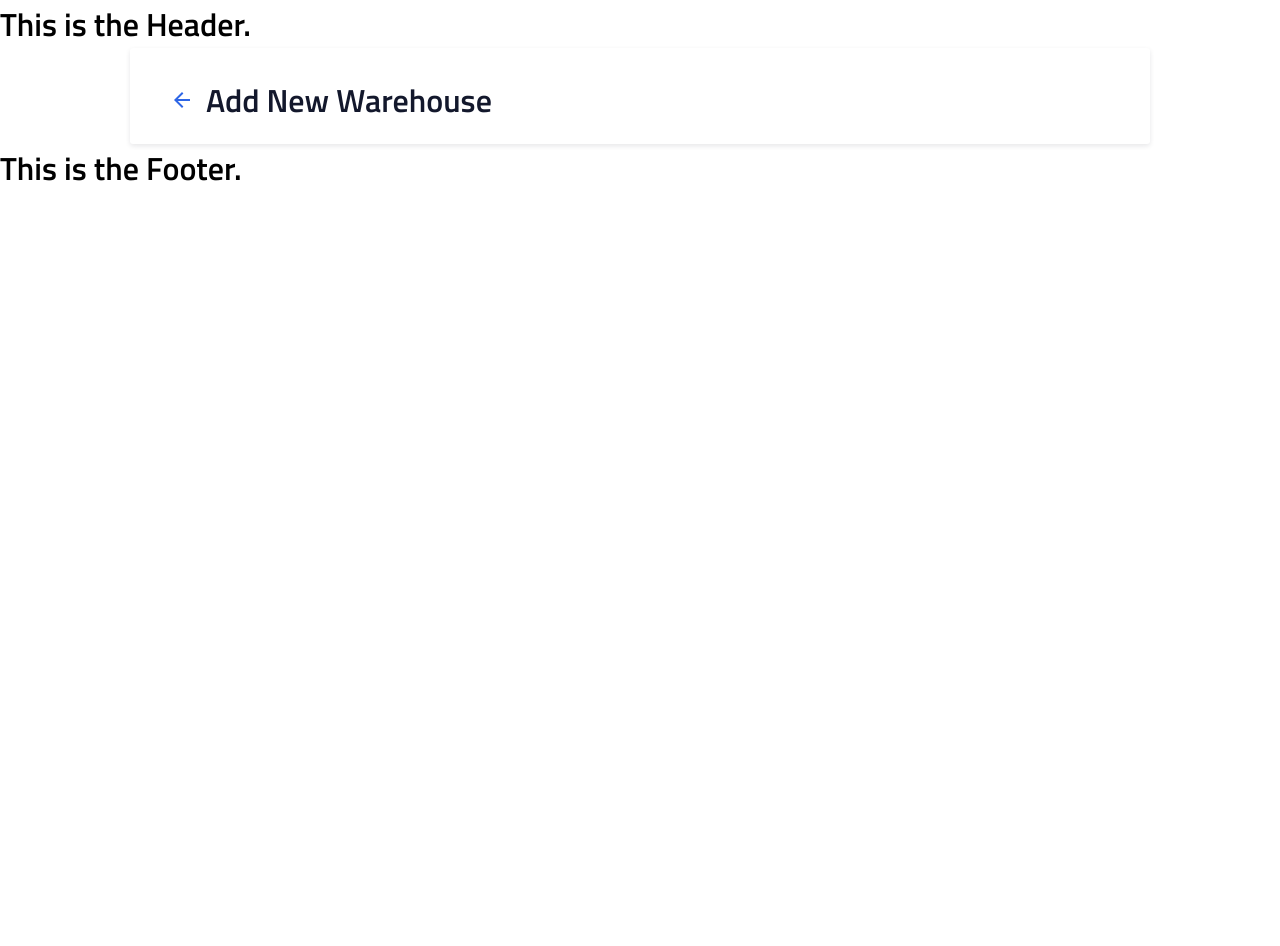
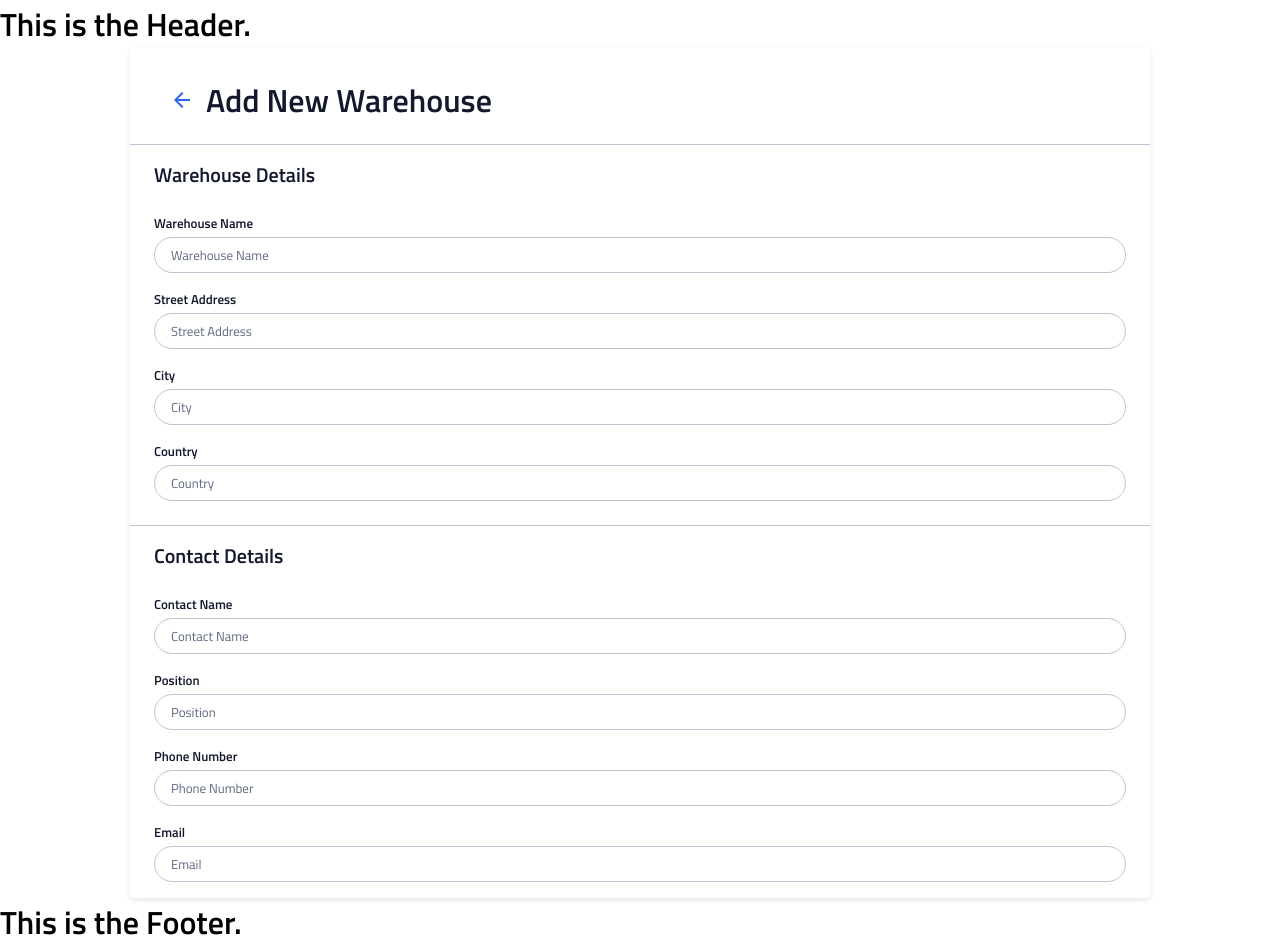
Before and after one commit to NasKhanaz/instock, a React (Create React App) app: page /warehouses/add in a window 1280 px wide. Before the commit the page ends 800 px from the top, so only its background shows below. Built offline with nearby package versions, Linux system fonts and the light colour scheme.

Commit message:
adds the 2 form field sections

```diff
--- a/src/pages/AddWarehouse/AddWarehouse.js
+++ b/src/pages/AddWarehouse/AddWarehouse.js
@@ -1,4 +1,6 @@
 import backArrow from "../../assets/Icons/arrow_back-24px.svg";
+import ContactDetailsFormSection from "../../components/ContactDetailsFormSection/ContactDetailsFormSection";
+import WarehouseDetailsFormSection from "../../components/WarehouseDetailsFormSection/WarehouseDetailsFormSection";
 import "./AddWarehouse.scss";
 
 function AddWarehouse() {
@@ -12,6 +14,10 @@ function AddWarehouse() {
         />
         <h1 className="new-warehouse-header__title">Add New Warehouse</h1>
       </header>
+      <form className="new-warehouse-form">
+        <WarehouseDetailsFormSection />
+        <ContactDetailsFormSection />
+      </form>
     </div>
   );
 }
```
